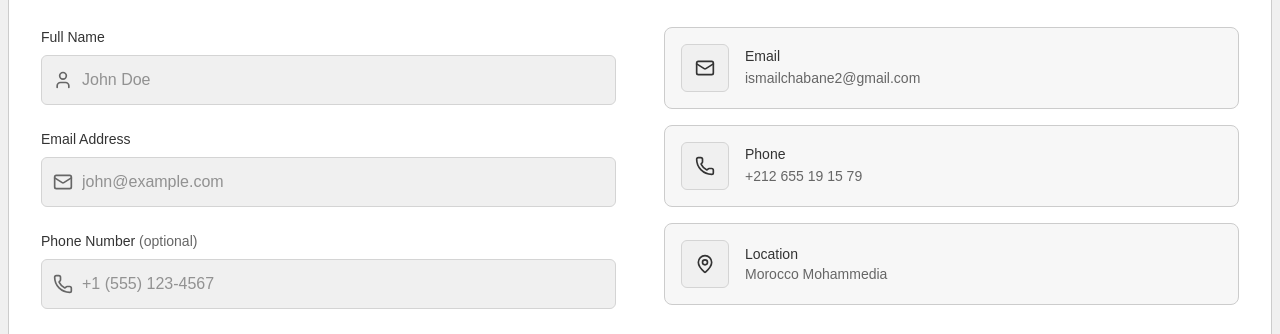
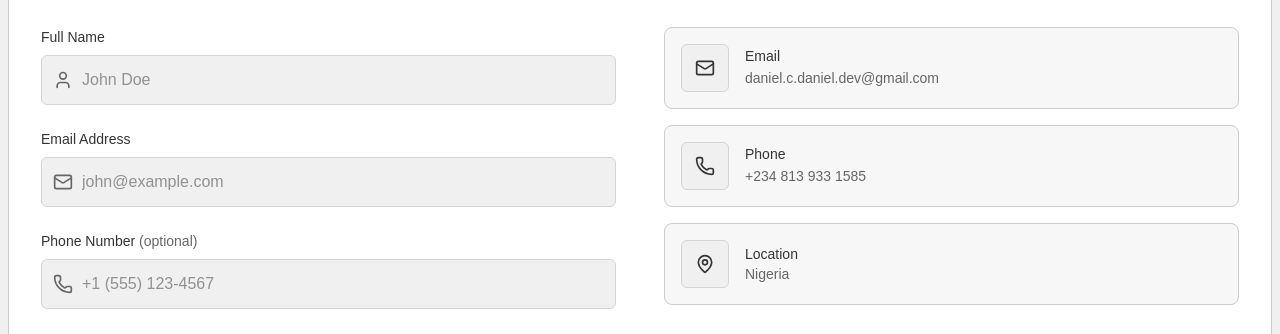
Before and after one commit to SoftLifeX/V2026, a Next.js app: page /contact in a window 1280 px wide. Shown: the part 464-798 px from the top of the page. Built offline with nearby package versions, Linux system fonts and the light colour scheme.

Commit message:
Update contact-info-card.tsx

```diff
--- a/features/contact/components/contact-info-card.tsx
+++ b/features/contact/components/contact-info-card.tsx
@@ -6,19 +6,19 @@ export function ContactInfoCard() {
     {
       icon: <Mail className="w-5 h-5" />,
       label: 'Email',
-      value: 'ismailchabane2@gmail.com',
-      href: 'mailto:ismailchabane2@gmail.com'
+      value: 'daniel.c.daniel.dev@gmail.com',
+      href: 'mailto:daniel.c.daniel.dev@gmail.com'
     },
     {
       icon: <Phone className="w-5 h-5" />,
       label: 'Phone',
-      value: '+212 655 19 15 79',
-      href: 'tel:+212655191579'
+      value: '+234 813 933 1585',
+      href: 'tel:+234 813 933 1585 '
     },
     {
       icon: <MapPin className="w-5 h-5" />,
       label: 'Location',
-      value: 'Morocco Mohammedia',
+      value: 'Nigeria',
       href: null
     }
   ]
@@ -27,17 +27,17 @@ export function ContactInfoCard() {
     {
       icon: <Github className="w-5 h-5" />,
       label: 'GitHub',
-      href: 'https://github.com/ismailchabane'
+      href: 'https://github.com/SoftLifeX'
     },
     {
       icon: <Linkedin className="w-5 h-5" />,
       label: 'LinkedIn',
-      href: 'https://linkedin.com/in/ismail-chabane/'
+      href: 'https://linkedin.com/in/daniel-c-daniel-dev'
     },
     {
       icon: <Twitter className="w-5 h-5" />,
       label: 'Twitter',
-      href: 'https://x.com/Hx0dev'
+      href: 'https://x.com/SoftLifeX'
     }
   ]
 
@@ -78,7 +78,7 @@ export function ContactInfoCard() {
 
       {/* Social Links */}
       <div>
-        <h4 className="text-xl font-bold text-foreground mb-4">Follow Me</h4>
+        <h4 className="text-xl font-bold text-foreground mb-4">Feeling Social?</h4>
         <div className="flex gap-3">
           {socialLinks.map((social, index) => (
             <a
```
